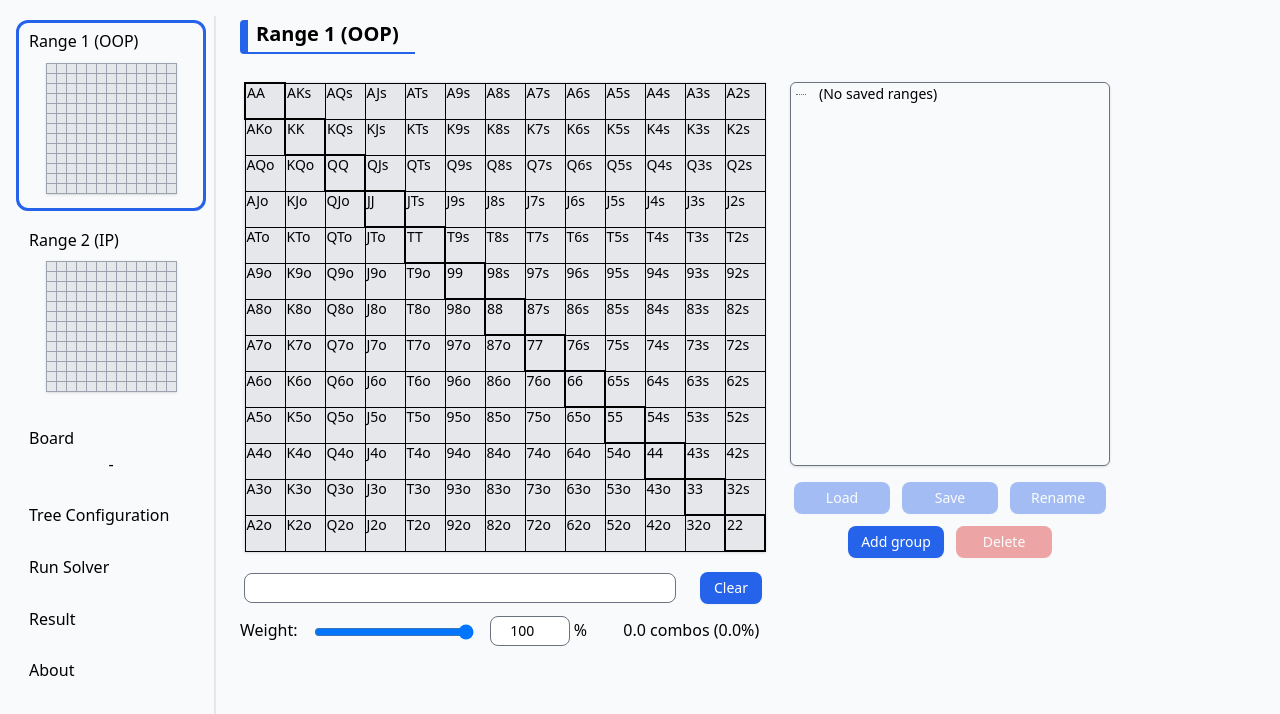
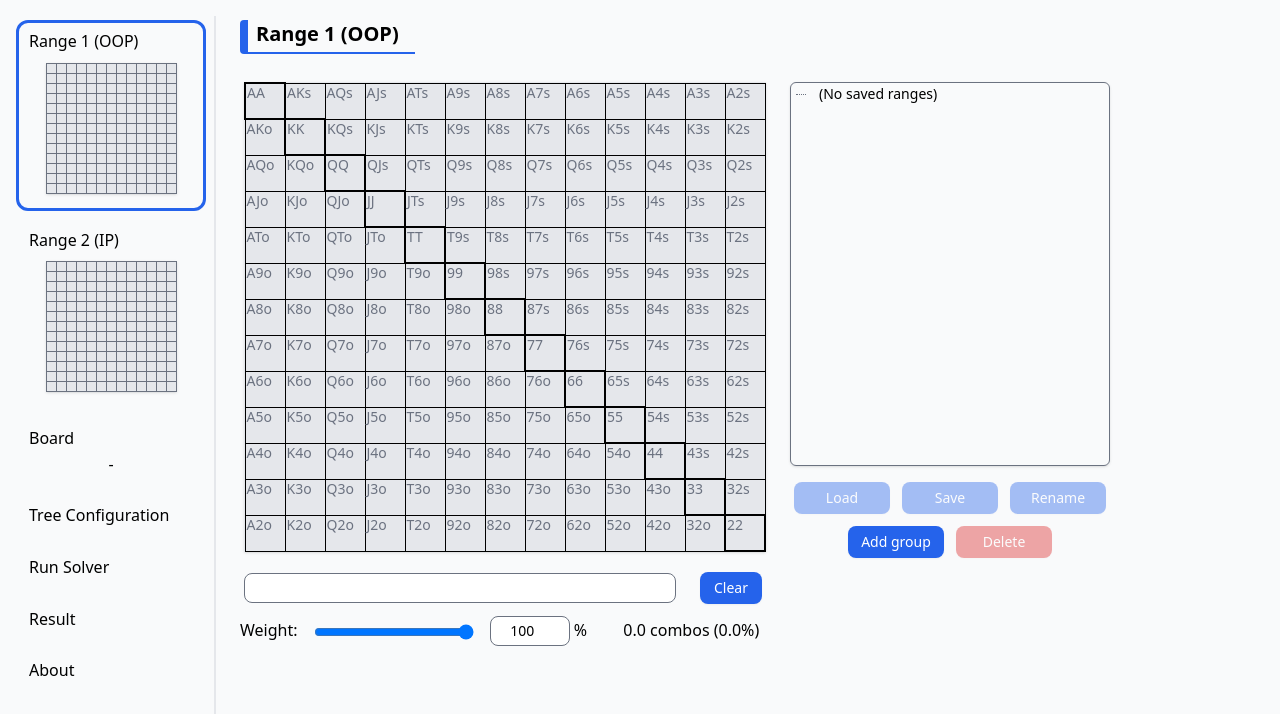
Before and after one commit to b-inary/desktop-postflop, a Vue app: page / in a window 1280 px wide. Shown: the top 714 px of the page. Built offline with nearby package versions, Linux system fonts and the light colour scheme.

Commit message:
update: tweak design of 13x13 range table

```diff
--- a/src/components/RangeEditor.vue
+++ b/src/components/RangeEditor.vue
@@ -18,13 +18,17 @@
               class="absolute bottom-0 left-0 w-full bg-yellow-300"
               :style="{ height: weightPercent(row, col) }"
             ></div>
-            <div class="absolute -top-px left-px z-10 text-sm">
+            <div
+              :class="
+                'absolute -top-px left-px z-10 text-sm ' +
+                (!hasWeight(row, col) ? 'text-gray-500' : '')
+              "
+            >
               {{ cellText(row, col) }}
             </div>
             <div class="absolute -bottom-px right-px z-10 text-sm">
               {{
-                weightPercent(row, col) === "0%" ||
-                weightPercent(row, col) === "100%"
+                !hasWeight(row, col) || isWeightFull(row, col)
                   ? ""
                   : weightPercent(row, col)
               }}
@@ -236,6 +240,14 @@ export default defineComponent({
       }
     };
 
+    const hasWeight = (row: number, col: number) => {
+      return rangeStore[13 * (row - 1) + col - 1] > 0;
+    };
+
+    const isWeightFull = (row: number, col: number) => {
+      return rangeStore[13 * (row - 1) + col - 1] === 100;
+    };
+
     const weightPercent = (row: number, col: number) => {
       return rangeStore[13 * (row - 1) + col - 1].toFixed(0) + "%";
     };
@@ -269,6 +281,8 @@ export default defineComponent({
       dragStart,
       dragEnd,
       mouseEnter,
+      hasWeight,
+      isWeightFull,
       weightPercent,
       onWeightChange,
       clearRange,
--- a/src/components/RangeMiniViewer.vue
+++ b/src/components/RangeMiniViewer.vue
@@ -4,7 +4,7 @@
       <td
         v-for="col in 13"
         :key="col"
-        class="relative w-2.5 border border-gray-400"
+        class="relative w-2.5 border border-gray-500"
       >
         <div
           class="absolute bottom-0 left-0 w-full bg-yellow-300"
--- a/src/components/ResultViewer.vue
+++ b/src/components/ResultViewer.vue
@@ -129,7 +129,12 @@
                   :style="item.style"
                 ></div>
               </div>
-              <div class="absolute -top-px left-px z-50 text-sm">
+              <div
+                :class="
+                  'absolute -top-px left-px z-50 text-sm ' +
+                  (!hasWeight(row, col) ? 'text-gray-500' : '')
+                "
+              >
                 {{ cellText(row, col) }}
               </div>
               <div class="absolute -bottom-px right-px z-50 text-sm">
@@ -931,6 +936,12 @@ export default defineComponent({
       return ret;
     });
 
+    const hasWeight = (row: number, col: number) => {
+      if (resultCell.value.length === 0) return false;
+      const idx = (row - 1) * 13 + col - 1;
+      return resultCell.value[idx].count > 0;
+    };
+
     const weightPercent = (row: number, col: number) => {
       if (resultCell.value.length === 0) return "0%";
 
@@ -1304,6 +1315,7 @@ export default defineComponent({
       moveResult,
       actionColor,
       actionColorByStr,
+      hasWeight,
       weightPercent,
       cellItems,
       cellText,
--- a/tailwind.config.js
+++ b/tailwind.config.js
@@ -1,6 +1,5 @@
 /** @type {import('tailwindcss').Config} */
 module.exports = {
   content: ["src/**/*.ts", "src/**/*.vue"],
-  theme: { extend: {} },
   plugins: [require("@tailwindcss/forms")],
 };
```
